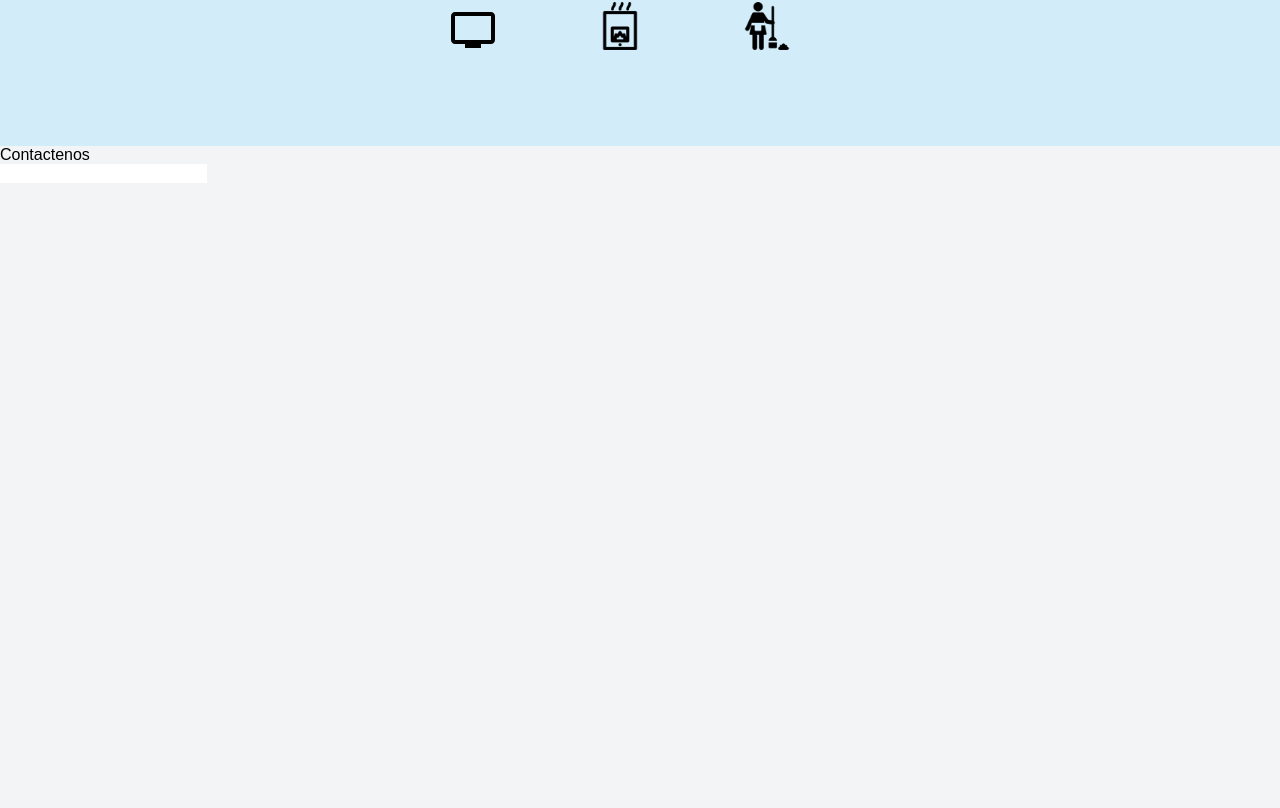
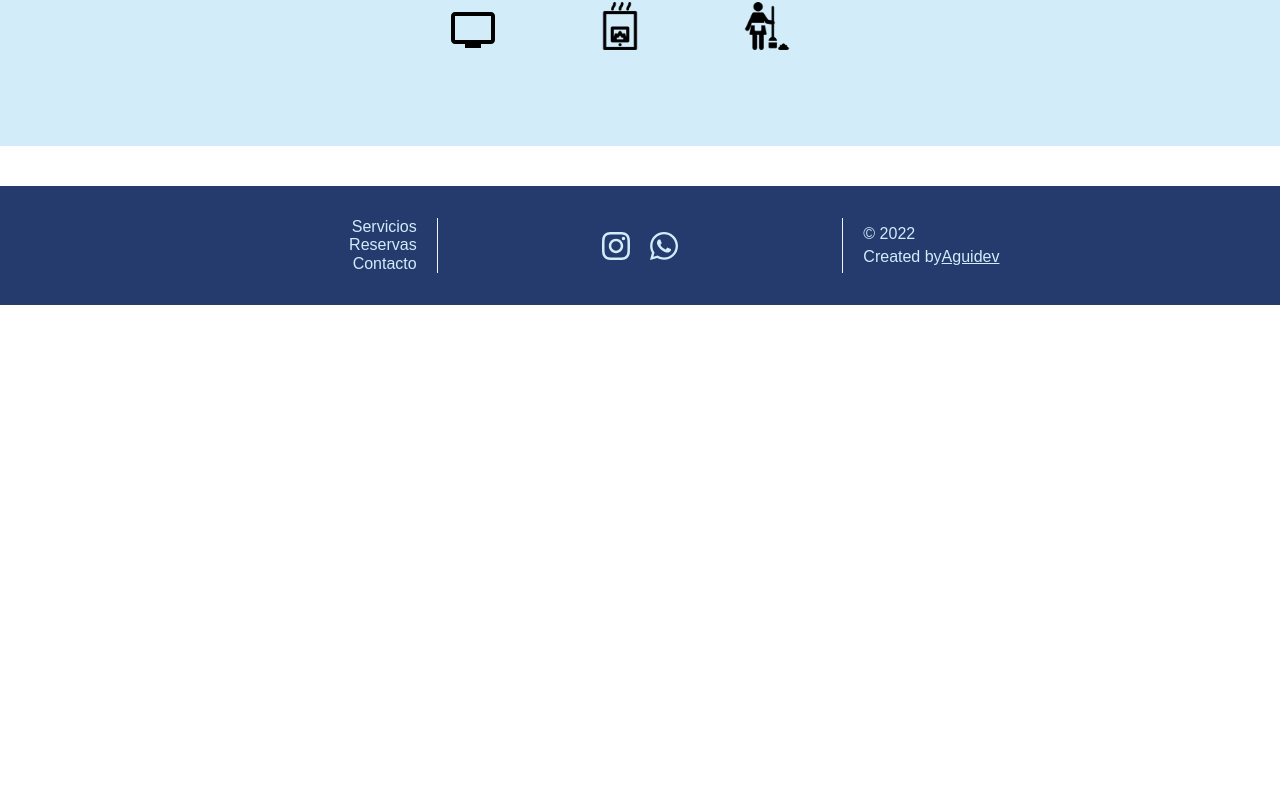
Before and after one commit to fedeaguilera/villa-lacandelaria, a Next.js app: page / in a window 1280 px wide. Shown: the part 2732-3540 px from the top of the page. After the commit the page ends 3037 px from the top, so only its background shows below. Built offline with nearby package versions, Linux system fonts and the light colour scheme; a web font is replaced by a local one.

Commit message:
Comenzando creacion de formulario

```diff
--- a/pages/index.tsx
+++ b/pages/index.tsx
@@ -23,7 +23,7 @@ const Home: NextPage = () => {
 			<Hero />
 			<Introduction />
 			<Services />
-			<ContactForm />
+			{/* <ContactForm /> */}
 		</main>
 	);
 };
```
